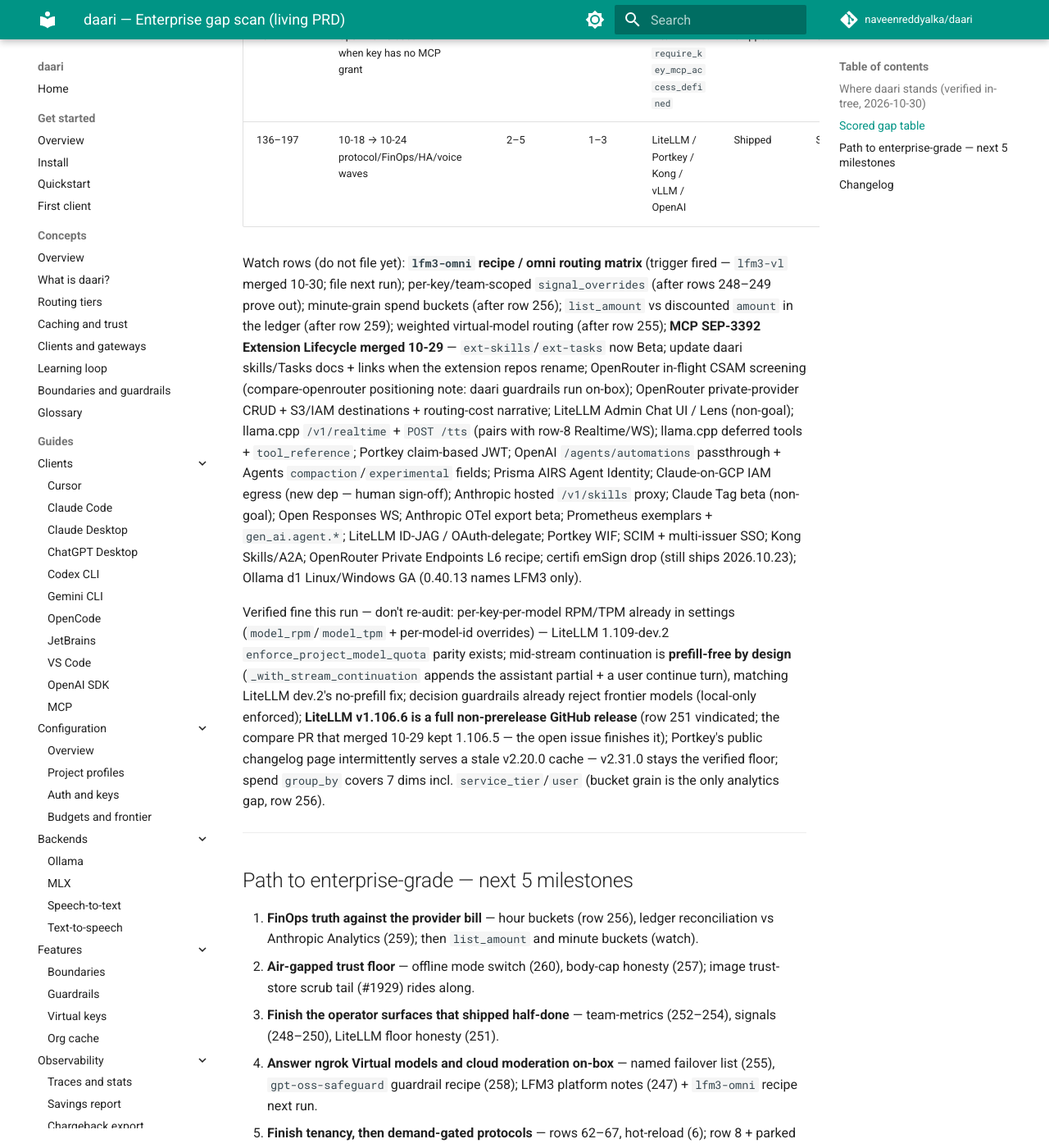
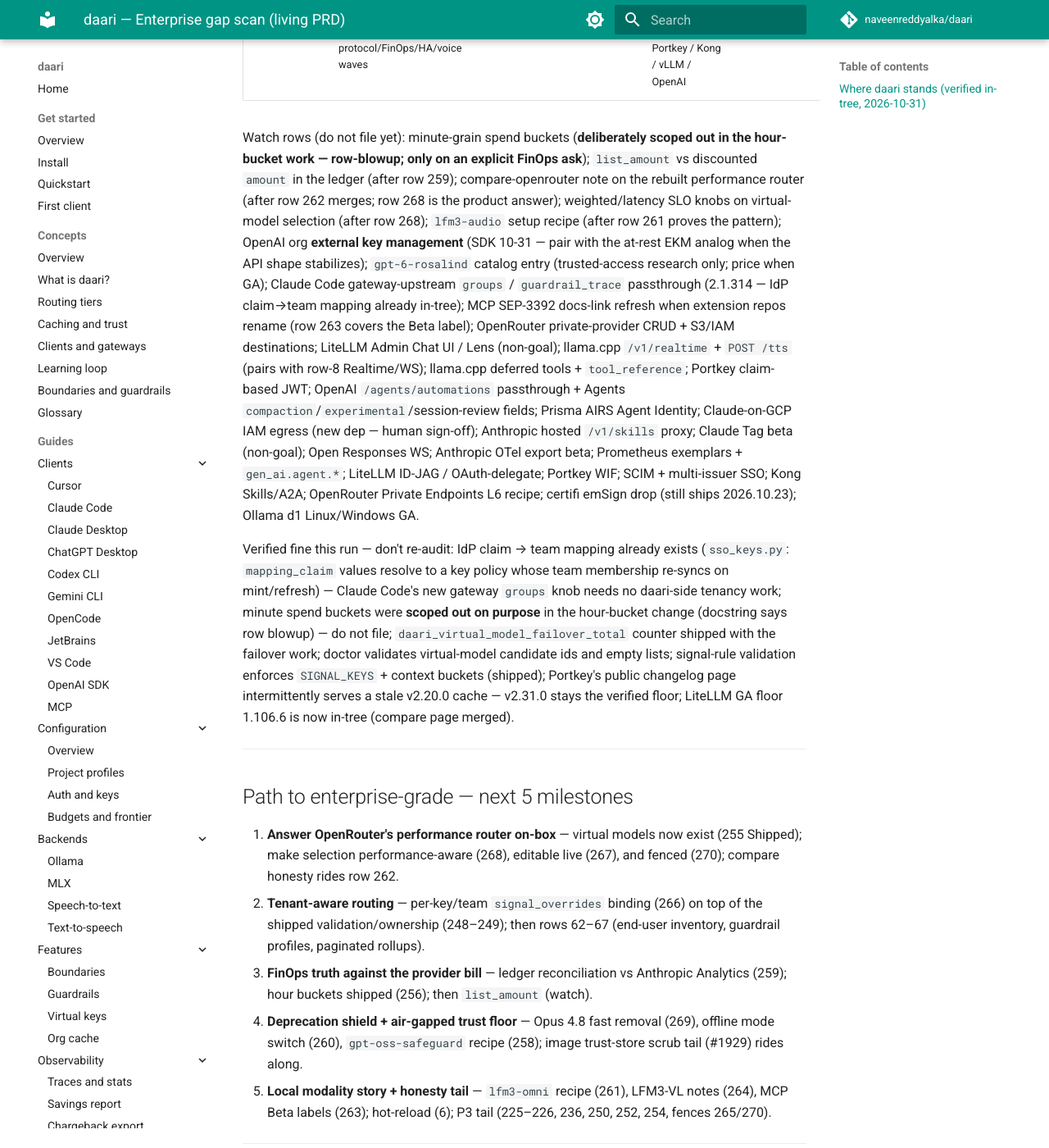
Before and after one commit to naveenreddyalka/daari, an MkDocs documentation site: the page built from docs/prd/ENTERPRISE.md, in a window 1280 px wide and 1400 px high, scrolled down 5660 px. Shown: the whole window at 82% size. Built offline with MkDocs 1.6.1 and Material for MkDocs 9.7.7, drawn with Linux system fonts in a browser that asks for light colours; comment, search, counter and statistics services are not loaded; some of the changed text lies outside the part shown.

Commit message:
docs(prd): 2026-10-31 performance-aware routing, tenant signals, deprecation shield
- Mark rows 247-249, 251, 253, 255-257 Shipped (#2036, #2043-#2049).
- Adopt the 10-30 pm Actions sibling's rows 261-265 (its PRD PR died on
  the pinned-rows test - sixth death; issues #2037-#2041 live).
- File rows 266-270: per-key/team signal_overrides binding, ownership +
  PATCH for routing.virtual_models, performance-aware virtual-model
  selection (vs OpenRouter's 10-28 rebuilt router), speed-scoped
  lifecycle shield for the Anthropic Opus 4.8 fast removal (11-30),
  and the 10-30/31 overnight-wave fence.
- Watch/verified-fine refresh: IdP claim->team mapping already in-tree;
  minute buckets stay scoped out; OpenAI org EKM SDK surface added.

Co-authored-by: Naveen Reddy Alka <naveenreddyalka@users.noreply.github.com>

```diff
--- a/docs/prd/ENTERPRISE.md
+++ b/docs/prd/ENTERPRISE.md
@@ -11,37 +11,37 @@
 
 ---
 
-## Where daari stands (verified in-tree, 2026-10-30)
+## Where daari stands (verified in-tree, 2026-10-31)
 
-**Loop velocity.** The whole LiteLLM-1.109 ride-along board merged within two
-days of filing: compare watch (#2025), mid-stream fallback continuation
-(#2026), agent grant deny (#2027), pricing alias (#2028), `lfm3-vl` recipe
-(#2029) — rows 242–246 Shipped, plus team Prom label (#2017) and the
-llama.cpp guide (#2018). The 10-29 pm Actions sibling's PRD PR died on the
-pinned-rows test (fifth such death); its rows 251–255 and issues are adopted
-below — the issues themselves are live and labeled.
+**Loop velocity.** Seven of yesterday's board merged overnight: signal-rule
+validation (#2043), ownership + PATCH for `signal_overrides` (#2044) and
+`team_metrics` (#2046), the LiteLLM 1.106.6 compare floor (#2045), **named
+virtual models with ordered failover (#2047)**, hour spend buckets (#2048),
+and the body-cap doctor tip (#2049) — rows 247–249, 251, 253, 255–257
+Shipped. The 10-30 pm Actions sibling's PRD PR died on the pinned-rows test
+(sixth death — it condensed rows 19–28); its rows 261–265 and issues
+#2037–#2041 are live and adopted below.
 
-**Outward.** **Anthropic** is the delta: 10-28 raised first-party
-Messages/Token-Counting request caps **32 → 128 MB**; 10-29 launched the
-**Usage and Cost Analytics API** beta (minute/hour/day buckets, 5 group dims
-incl. actor, `amount` vs `list_amount`) and legacy-ized the old usage/cost
-reports. **LiteLLM v1.106.6 is now a full (non-prerelease) GitHub release**
-— row 251's floor bump is vindicated; 1.109.0-dev.2 (10-30) adds
-per-provider/per-model project quotas and prefill-free mid-stream fallback,
-both already matched in-tree (see verified-fine). **MCP SEP-3392 (Extension
-Lifecycle) merged 10-29**: `ext-skills` / `ext-tasks` classified **Beta**.
-OpenRouter 10-29: private-provider CRUD + announced in-flight CSAM screening
-of all inference — a strong daari on-box positioning contrast. Flat: Ollama
-0.40.13, Portkey v2.31.0, Kong, vLLM 0.32.0, llama.cpp b-builds.
+**Outward.** **Anthropic 10-30: fast mode for Claude Opus 4.8 is deprecated,
+removal 2026-11-30** — `speed: "fast"` with `claude-opus-4-8` will hard-error
+after that; migrate to Opus 5.5. **OpenRouter published its rebuilt provider
+routing** (10-28 blog): the default router now scores every endpoint on
+realized price/latency/throughput/error-rate in real time (−16.9% TTFT,
+−46% capacity errors, +6% cost) — the sharpest competitive claim yet against
+static ordered failover. OpenAI 10-30: `gpt-6-rosalind` (trusted-access
+research only); 10-31 SDKs add org **external key management**, agent
+compaction/review settings, SIP DTMF. Flat: LiteLLM 1.109.0-dev.2 (GA floor
+1.106.6), Ollama 0.40.13, Portkey v2.31.0, Kong, vLLM 0.32.0.
 
-**Inward theme: FinOps truth and the air-gapped trust floor.** daari's spend
-report buckets stop at day|month while Anthropic's new analytics shape does
-hours; nothing reconciles the ledger against the provider bill; the default
-10 MiB body cap now binds ~13× below Anthropic's 128 MB with no doctor
-honesty; no single switch asserts zero off-box egress for air-gapped estates
-(LiteLLM 1.109-dev ships `LITELLM_OFFLINE_MODE`); and decision guardrails
-never point operators at `gpt-oss-safeguard` for on-box bring-your-own-policy
-moderation.
+**Inward theme: make routing tenant-aware and performance-aware, and shield
+deprecations.** `signal_overrides` are global-only — no per-key/team binding
+even though keys/teams already carry budgets, guardrails, and region pins;
+`routing.virtual_models` is missing from the ownership/PATCH allowlist the
+day after it shipped; virtual-model failover is strict-order with no realized
+latency/error awareness (OpenRouter's new router is the foil); and the model
+lifecycle calendar is model-level and OpenAI-only, so the Opus 4.8 fast-mode
+removal — a model+speed-scoped deprecation — cannot be expressed, warned
+about, or shielded.
 
 ---
 
@@ -49,19 +49,27 @@
 
 | # | Gap | Impact | Effort | Who does it best today | Why daari wins local-first | Action |
 |---|-----|:--:|:--:|------------------------|----------------------------|--------|
-| 256 | Hour bucket on spend report rollups | 3 | 1 | Anthropic Analytics API (1m/1h/1d) | Hour-grain FinOps off local ledger, no SaaS plane | Filed [#2030](https://github.com/naveenreddyalka/daari/issues/2030) |
-| 257 | Doctor honesty: body cap vs Anthropic 128 MB Messages | 2 | 1 | — (ops honesty) | Operator owns the RAM-vs-cap trade-off, told when it binds | Filed [#2031](https://github.com/naveenreddyalka/daari/issues/2031) |
+| 266 | Per-key/team binding for `signal_overrides` rules | 3 | 2 | Portkey workspace Signals / LiteLLM team settings | Tenant-scoped routing levers next to budgets, on-box | Filed [#2050](https://github.com/naveenreddyalka/daari/issues/2050) |
+| 267 | Config ownership + PATCH for `routing.virtual_models` | 3 | 1 | LiteLLM / Portkey control planes | Edit failover lists live, no restart, no cloud plane | Filed [#2051](https://github.com/naveenreddyalka/daari/issues/2051) |
+| 268 | Performance-aware virtual-model candidate selection | 4 | 3 | OpenRouter rebuilt provider routing (10-28) | Realized latency/error EWMA on-box, incl. local tiers | Filed [#2052](https://github.com/naveenreddyalka/daari/issues/2052) |
+| 269 | Speed-scoped lifecycle: Opus 4.8 fast removal 11-30 shield | 3 | 2 | Anthropic release notes / client errors | Gateway warns then shields tenants before the hard 400 | Filed [#2053](https://github.com/naveenreddyalka/daari/issues/2053) |
+| 270 | Integration fence for the 10-30/31 overnight wave | 2 | 2 | — (testability) | Hermetic proof: virtual models, hour bucket, PATCHes | Filed [#2054](https://github.com/naveenreddyalka/daari/issues/2054) |
+| 261 | `lfm3-omni` recipe + audio capability routing matrix | 4 | 2 | Ollama lfm3-omni / cloud multimodal | One on-box model replaces ASR+VLM+LLM+TTS hops | Filed [#2037](https://github.com/naveenreddyalka/daari/issues/2037) |
+| 262 | compare-openrouter: CSAM screening + Private Endpoints | 2 | 1 | OpenRouter announcements | Honest on-box vs in-flight SaaS retention | Filed [#2038](https://github.com/naveenreddyalka/daari/issues/2038) |
+| 263 | MCP SEP-3392 Beta lifecycle for skills/tasks docs | 2 | 1 | MCP extensions overview | Local skills/Tasks labeled at true maturity | Filed [#2039](https://github.com/naveenreddyalka/daari/issues/2039) |
+| 264 | Finish LFM3-VL platform notes for Ollama 0.40.13 | 2 | 1 | Ollama release notes | Linux fleets get the vision L4 the copy denies | Filed [#2040](https://github.com/naveenreddyalka/daari/issues/2040) |
+| 265 | Integration fence for 10-29/30 gateway wave | 2 | 2 | — (testability) | Hermetic proof mid-stream / agent deny / pricing / team | Filed [#2041](https://github.com/naveenreddyalka/daari/issues/2041) |
 | 258 | `gpt-oss-safeguard` recipe for decision guardrails | 3 | 2 | OpenRouter in-flight screening / Portkey cloud guardrails | Bring-your-own-policy moderation fully on-box, Apache 2.0 | Filed [#2032](https://github.com/naveenreddyalka/daari/issues/2032) |
 | 259 | Reconcile ledger vs Anthropic Analytics API | 4 | 3 | Anthropic console / LiteLLM spend tabs | Ledger of record stays on-box; pull proves it against the bill | Filed [#2033](https://github.com/naveenreddyalka/daari/issues/2033) |
 | 260 | `security.offline_mode`: fail-closed off-box egress switch | 3 | 2 | LiteLLM `LITELLM_OFFLINE_MODE` | Air-gapped is home turf; guarantee, not audit | Filed [#2034](https://github.com/naveenreddyalka/daari/issues/2034) |
-| 251 | compare-litellm: GA floor 1.106.6; note 1.108.0-rc.1 | 2 | 1 | LiteLLM release notes | Honest floor; v1.106.6 now a full release | Filed [#2019](https://github.com/naveenreddyalka/daari/issues/2019) |
+| 256–257 | Hour spend buckets; body-cap doctor honesty | 2–3 | 1 | Anthropic Analytics / — | Hour-grain FinOps + cap honesty on-box | Shipped (#2048/#2049) |
+| 251 | compare-litellm: GA floor 1.106.6; note 1.108.0-rc.1 | 2 | 1 | LiteLLM release notes | Honest floor; v1.106.6 now a full release | Shipped (#2045) |
 | 252 | Grafana panels for team-labeled request/error rates | 2 | 1 | Portkey analytics / extra labels | Per-team traffic scraped on-box | Filed [#2020](https://github.com/naveenreddyalka/daari/issues/2020) |
-| 253 | Config ownership + PATCH for `observability.team_metrics` | 3 | 1 | LiteLLM / Portkey control planes | Flip scrape cardinality live | Filed [#2021](https://github.com/naveenreddyalka/daari/issues/2021) |
+| 253 | Config ownership + PATCH for `observability.team_metrics` | 3 | 1 | LiteLLM / Portkey control planes | Flip scrape cardinality live | Shipped (#2046) |
 | 254 | Doctor tip when `team_metrics` on but teams store empty | 2 | 1 | — (ops honesty) | Explain all-`team="-"` scrapes | Filed [#2022](https://github.com/naveenreddyalka/daari/issues/2022) |
-| 255 | Named virtual models with ordered local/L6 failover | 4 | 3 | ngrok Virtual models GA | One client name; failover on-box | Filed [#2023](https://github.com/naveenreddyalka/daari/issues/2023) |
-| 247 | LFM3 notes ride Ollama 0.40.13 (Linux/Windows GA, omni TTS) | 3 | 1 | Ollama release notes | Linux fleets get the local tier the copy denies | Filed [#2012](https://github.com/naveenreddyalka/daari/issues/2012) |
-| 248 | Validate `signal_overrides` match keys + bucket values | 3 | 1 | Portkey Signals UI validation | Dead rules fail loud in on-box config | Filed [#2013](https://github.com/naveenreddyalka/daari/issues/2013) |
-| 249 | Config ownership + PATCH for `routing.signal_overrides` | 3 | 2 | LiteLLM / Portkey control planes | Tune routing live, no cloud control plane | Filed [#2014](https://github.com/naveenreddyalka/daari/issues/2014) |
+| 255 | Named virtual models with ordered local/L6 failover | 4 | 3 | ngrok Virtual models GA | One client name; failover on-box | Shipped (#2047) |
+| 247 | LFM3 notes ride Ollama 0.40.13 (Linux/Windows GA, omni TTS) | 3 | 1 | Ollama release notes | Linux fleets get the local tier the copy denies | Shipped (#2036) |
+| 248–249 | `signal_overrides` validation; ownership + PATCH | 3 | 1–2 | Portkey Signals / control planes | Dead rules fail loud; tune live on-box | Shipped (#2043/#2044) |
 | 250 | Grafana panel for `daari_signal_override_total` by rule | 2 | 1 | Portkey analytics tab | Rule visibility scraped next to the router | Filed [#2015](https://github.com/naveenreddyalka/daari/issues/2015) |
 | 242–246 | LiteLLM-1.109 ride-along (compare, mid-stream continue, agent deny, pricing alias, `lfm3-vl`) | 2–4 | 1–3 | LiteLLM 1.109 / Ollama | Continue on next local hop; FinOps truth; vision local | Shipped (#2025–#2029) |
 | 237–239 | Portkey denial / MCP timeout / request-fact signals | 3–4 | 1–3 | Portkey v2.31.0 / Signals | Operator-owned on-box | Shipped (#2009–#2011) |
@@ -94,61 +102,76 @@
 | 23 | Opt-in fail-closed MCP when key has no MCP grant | 4 | 2 | LiteLLM `require_key_mcp_access_defined` | Shipped | Shipped |
 | 136–197 | 10-18 → 10-24 protocol/FinOps/HA/voice waves | 2–5 | 1–3 | LiteLLM / Portkey / Kong / vLLM / OpenAI | Shipped | Shipped |
 
-Watch rows (do not file yet): **`lfm3-omni` recipe / omni routing matrix**
-(trigger fired — `lfm3-vl` merged 10-30; file next run); per-key/team-scoped
-`signal_overrides` (after rows 248–249 prove out); minute-grain spend buckets
-(after row 256); `list_amount` vs discounted `amount` in the ledger (after
-row 259); weighted virtual-model routing (after row 255); **MCP SEP-3392
-Extension Lifecycle merged 10-29** — `ext-skills`/`ext-tasks` now Beta;
-update daari skills/Tasks docs + links when the extension repos rename;
-OpenRouter in-flight CSAM screening (compare-openrouter positioning note:
-daari guardrails run on-box); OpenRouter private-provider CRUD + S3/IAM
-destinations + routing-cost narrative; LiteLLM Admin Chat UI / Lens
-(non-goal); llama.cpp `/v1/realtime` + `POST /tts` (pairs with row-8
-Realtime/WS); llama.cpp deferred tools + `tool_reference`; Portkey
+Watch rows (do not file yet): minute-grain spend buckets (**deliberately
+scoped out in the hour-bucket work — row-blowup; only on an explicit FinOps
+ask**); `list_amount` vs discounted `amount` in the ledger (after row 259);
+compare-openrouter note on the rebuilt performance router (after row 262
+merges; row 268 is the product answer); weighted/latency SLO knobs on
+virtual-model selection (after row 268); `lfm3-audio` setup recipe (after
+row 261 proves the pattern); OpenAI org **external key management** (SDK
+10-31 — pair with the at-rest EKM analog when the API shape stabilizes);
+`gpt-6-rosalind` catalog entry (trusted-access research only; price when
+GA); Claude Code gateway-upstream `groups` / `guardrail_trace` passthrough
+(2.1.314 — IdP claim→team mapping already in-tree); MCP SEP-3392 docs-link
+refresh when extension repos rename (row 263 covers the Beta label);
+OpenRouter private-provider CRUD + S3/IAM destinations; LiteLLM Admin Chat
+UI / Lens (non-goal); llama.cpp `/v1/realtime` + `POST /tts` (pairs with
+row-8 Realtime/WS); llama.cpp deferred tools + `tool_reference`; Portkey
 claim-based JWT; OpenAI `/agents/automations` passthrough + Agents
-`compaction`/`experimental` fields; Prisma AIRS Agent Identity;
-Claude-on-GCP IAM egress (new dep — human sign-off); Anthropic hosted
-`/v1/skills` proxy; Claude Tag beta (non-goal); Open Responses WS; Anthropic
-OTel export beta; Prometheus exemplars + `gen_ai.agent.*`; LiteLLM ID-JAG /
-OAuth-delegate; Portkey WIF; SCIM + multi-issuer SSO; Kong Skills/A2A;
-OpenRouter Private Endpoints L6 recipe; certifi emSign drop (still ships
-2026.10.23); Ollama d1 Linux/Windows GA (0.40.13 names LFM3 only).
+`compaction`/`experimental`/session-review fields; Prisma AIRS Agent
+Identity; Claude-on-GCP IAM egress (new dep — human sign-off); Anthropic
+hosted `/v1/skills` proxy; Claude Tag beta (non-goal); Open Responses WS;
+Anthropic OTel export beta; Prometheus exemplars + `gen_ai.agent.*`;
+LiteLLM ID-JAG / OAuth-delegate; Portkey WIF; SCIM + multi-issuer SSO;
+Kong Skills/A2A; OpenRouter Private Endpoints L6 recipe; certifi emSign
+drop (still ships 2026.10.23); Ollama d1 Linux/Windows GA.
 
-Verified fine this run — don't re-audit: per-key-per-model RPM/TPM already in
-settings (`model_rpm`/`model_tpm` + per-model-id overrides) — LiteLLM
-1.109-dev.2 `enforce_project_model_quota` parity exists; mid-stream
-continuation is **prefill-free by design** (`_with_stream_continuation`
-appends the assistant partial + a user continue turn), matching LiteLLM
-dev.2's no-prefill fix; decision guardrails already reject frontier models
-(local-only enforced); **LiteLLM v1.106.6 is a full non-prerelease GitHub
-release** (row 251 vindicated; the compare PR that merged 10-29 kept 1.106.5
-— the open issue finishes it); Portkey's public changelog page intermittently
-serves a stale v2.20.0 cache — v2.31.0 stays the verified floor; spend
-`group_by` covers 7 dims incl. `service_tier`/`user` (bucket grain is the
-only analytics gap, row 256).
+Verified fine this run — don't re-audit: IdP claim → team mapping already
+exists (`sso_keys.py`: `mapping_claim` values resolve to a key policy whose
+team membership re-syncs on mint/refresh) — Claude Code's new gateway
+`groups` knob needs no daari-side tenancy work; minute spend buckets were
+**scoped out on purpose** in the hour-bucket change (docstring says row
+blowup) — do not file; `daari_virtual_model_failover_total` counter shipped
+with the failover work; doctor validates virtual-model candidate ids and
+empty lists; signal-rule validation enforces `SIGNAL_KEYS` + context
+buckets (shipped); Portkey's public changelog page intermittently serves a
+stale v2.20.0 cache — v2.31.0 stays the verified floor; LiteLLM GA floor
+1.106.6 is now in-tree (compare page merged).
 
 ---
 
 ## Path to enterprise-grade — next 5 milestones
 
-1. **FinOps truth against the provider bill** — hour buckets (row 256),
-   ledger reconciliation vs Anthropic Analytics (259); then `list_amount`
-   and minute buckets (watch).
-2. **Air-gapped trust floor** — offline mode switch (260), body-cap honesty
-   (257); image trust-store scrub tail (#1929) rides along.
-3. **Finish the operator surfaces that shipped half-done** — team-metrics
-   (252–254), signals (248–250), LiteLLM floor honesty (251).
-4. **Answer ngrok Virtual models and cloud moderation on-box** — named
-   failover list (255), `gpt-oss-safeguard` guardrail recipe (258); LFM3
-   platform notes (247) + `lfm3-omni` recipe next run.
-5. **Finish tenancy, then demand-gated protocols** — rows 62–67, hot-reload
-   (6); row 8 + parked row 7; P3 honesty tail (225–226, 236, #1981,
-   TTS/voices/skills).
+1. **Answer OpenRouter's performance router on-box** — virtual models now
+   exist (255 Shipped); make selection performance-aware (268), editable
+   live (267), and fenced (270); compare honesty rides row 262.
+2. **Tenant-aware routing** — per-key/team `signal_overrides` binding (266)
+   on top of the shipped validation/ownership (248–249); then rows 62–67
+   (end-user inventory, guardrail profiles, paginated rollups).
+3. **FinOps truth against the provider bill** — ledger reconciliation vs
+   Anthropic Analytics (259); hour buckets shipped (256); then
+   `list_amount` (watch).
+4. **Deprecation shield + air-gapped trust floor** — Opus 4.8 fast removal
+   (269), offline mode switch (260), `gpt-oss-safeguard` recipe (258);
+   image trust-store scrub tail (#1929) rides along.
+5. **Local modality story + honesty tail** — `lfm3-omni` recipe (261),
+   LFM3-VL notes (264), MCP Beta labels (263); hot-reload (6); P3 tail
+   (225–226, 236, 250, 252, 254, fences 265/270).
 
 ---
 
 ## Changelog
+
+- **2026-10-31 (performance-aware routing; tenant signals; deprecation
+  shield)** — Marked rows 247–249, 251, 253, 255–257 Shipped (#2036,
+  #2043–#2049 — seven merges overnight). Adopted the 10-30 pm Actions
+  sibling's rows 261–265 (its PRD PR #2042 died on the pinned-rows test —
+  sixth death; issues #2037–#2041 live). Outward: OpenRouter's rebuilt
+  performance router (10-28 blog) and Anthropic's Opus 4.8 fast-mode
+  removal (11-30) — filed rows 266–270: per-key/team signal binding,
+  virtual-model ownership/PATCH, performance-aware candidate selection,
+  speed-scoped lifecycle shield, and the overnight-wave fence. Verified
+  IdP claim→team mapping already in-tree; minute buckets stay scoped out.
 
 - **2026-10-30 (FinOps truth; air-gapped floor; adopt the dead pm sibling)** —
   Marked rows 242–246 Shipped (#2025–#2029, whole LiteLLM-1.109 board merged
```
